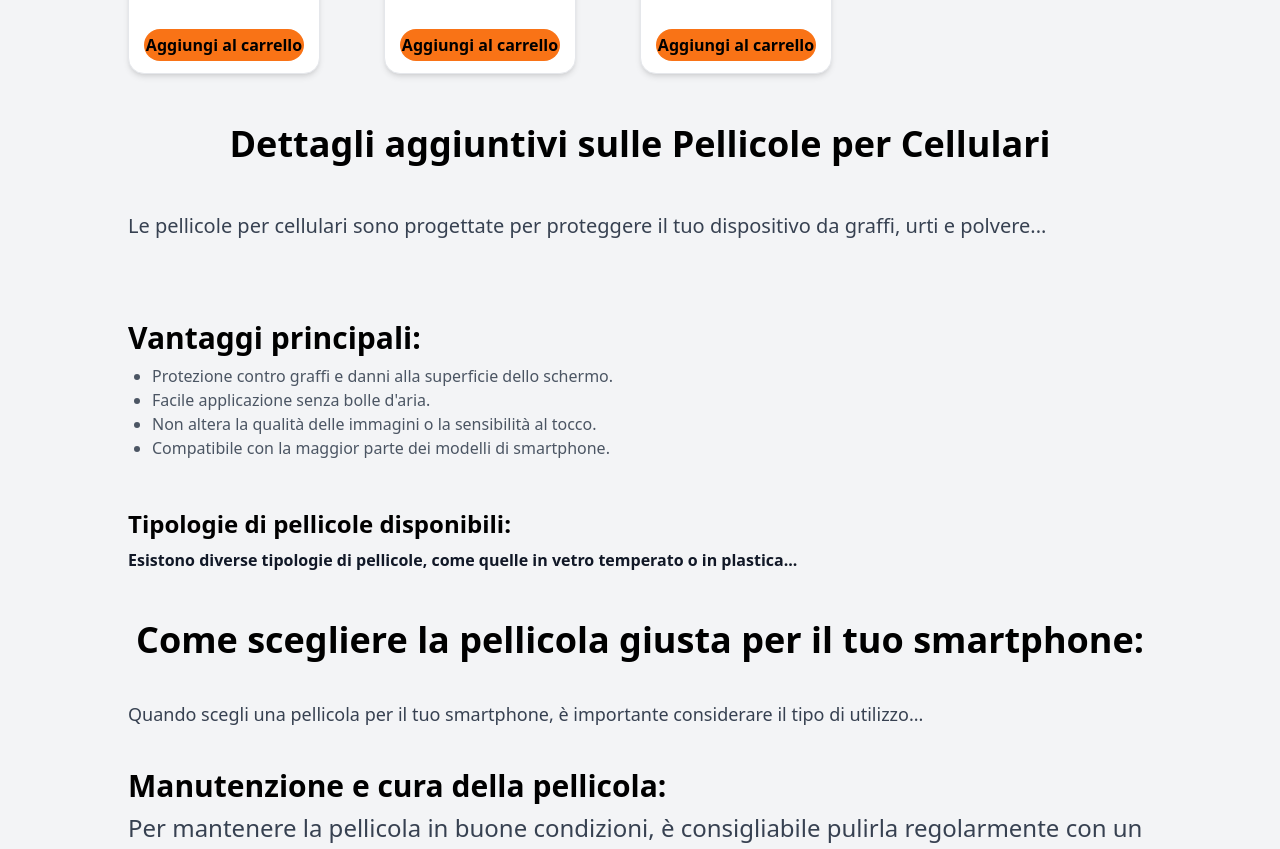
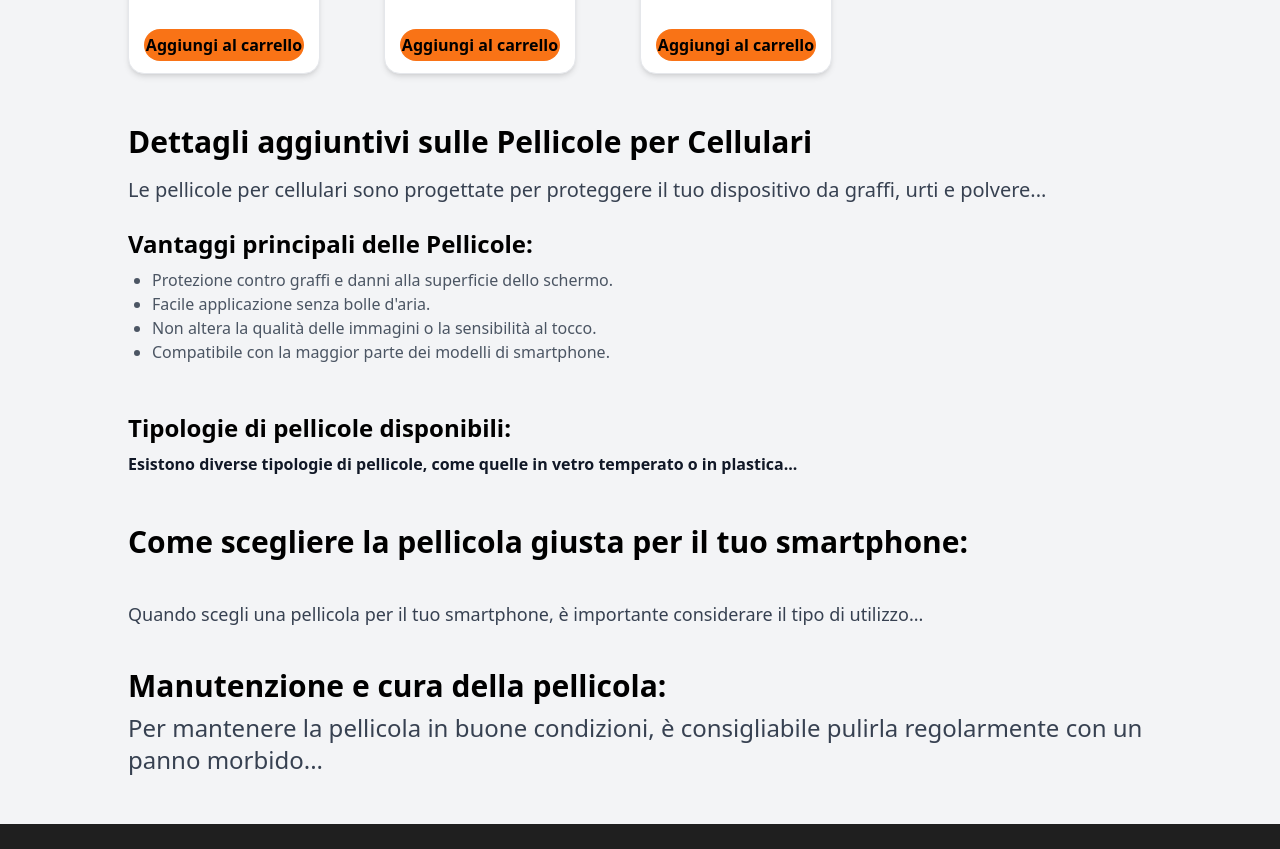
Before and after one commit to rubencommisso/mia_tech_progetto_finale, a React (Vite) app: page /pellicole in a window 1280 px wide. Shown: the part 440-1289 px from the top of the page. Built offline with nearby package versions, Linux system fonts and the light colour scheme.

Commit message:
Modificato la pagina di pellicole

```diff
--- a/src/pages/Pellicole.jsx
+++ b/src/pages/Pellicole.jsx
@@ -109,15 +109,13 @@ const Pellicole = () => {
   return (
     <div className="bg-gray-100 p-10 md:p-6 flex justify-start items-start">
       <div className="max-w-5xl mx-auto flex flex-col justify-center">
-        {/* Titolo principale come in KitPulizia */}
         <h1 className="text-3xl text-start md:mt-2 md:mb-2 font-bold">Pellicole</h1>
         <h2 className="text-2xl font-normal text-start mt-2 md:mb-2">
           Scegli la pellicola che desideri!
         </h2>
 
-        {/* Griglia dei prodotti simile a KitPulizia */}
         <div className="grid grid-cols-1 max-w-3xl justify-items-start mt-4 sm:grid-cols-2 md:grid-cols-3 lg:grid-cols-3">
-          {CardProduct.map(product => (
+          {CardProduct.map((product) => (
             <div
               key={product.id}
               className="flex flex-col justify-center item-center p-4 sm:w-48 sm-52 md:w-60 md:h-80 md:p-0 md:mb-6"
@@ -130,7 +128,6 @@ const Pellicole = () => {
                 activeCardId={activeCardId}
                 onClick={() => handleCardClick(product.id)}
               >
-                {/* Usa il tuo ButtonToPage per coerenza con KitPulizia */}
                 <ButtonToPage
                   onClick={() => handleAddToCart(product)}
                   label="Aggiungi al carrello"
@@ -141,16 +138,13 @@ const Pellicole = () => {
           ))}
         </div>
 
-        {/* Sezione descrittiva */}
         <div>
-          <h2 className="text-4xl text-center font-semibold mb-12">
-            Dettagli aggiuntivi sulle Pellicole per Cellulari
-          </h2>
-          <p className="text-gray-700 text-justify text-xl mt-10">
+          <h2 className="text-3xl text-start font-semibold mb-2">Dettagli aggiuntivi sulle Pellicole per Cellulari</h2>
+          <p className="text-gray-700 text-justify text-xl mt-4">
             Le pellicole per cellulari sono progettate per proteggere il tuo dispositivo da graffi, urti e polvere...
           </p>
 
-          <h3 className="text-3xl font-bold mb-2 mt-20">Vantaggi principali:</h3>
+          <h3 className="text-2xl font-bold mb-2 mt-6">Vantaggi principali delle Pellicole:</h3>
           <ul className="list-disc pl-6 text-gray-600">
             <li>Protezione contro graffi e danni alla superficie dello schermo.</li>
             <li>Facile applicazione senza bolle d'aria.</li>
@@ -158,23 +152,19 @@ const Pellicole = () => {
             <li>Compatibile con la maggior parte dei modelli di smartphone.</li>
           </ul>
 
-          <h3 className="text-2xl font-extrabold mt-12 mb-2">
-            Tipologie di pellicole disponibili:
-          </h3>
+          <h3 className="text-2xl font-extrabold mt-12 mb-2">Tipologie di pellicole disponibili:</h3>
           <p className="text-gray-900 font-black">
             Esistono diverse tipologie di pellicole, come quelle in vetro temperato o in plastica...
           </p>
 
-          <h3 className="text-4xl font-bold text-center mt-12 mb-10">
+          <h3 className="text-3xl font-bold text-start mt-12 mb-10">
             Come scegliere la pellicola giusta per il tuo smartphone:
           </h3>
           <p className="text-gray-700 text-lg">
             Quando scegli una pellicola per il tuo smartphone, è importante considerare il tipo di utilizzo...
           </p>
 
-          <h3 className="text-3xl font-semibold mt-10 mb-2">
-            Manutenzione e cura della pellicola:
-          </h3>
+          <h3 className="text-3xl font-semibold mt-10 mb-2">Manutenzione e cura della pellicola:</h3>
           <p className="text-gray-700 pb-6 text-2xl">
             Per mantenere la pellicola in buone condizioni, è consigliabile pulirla regolarmente con un panno morbido...
           </p>
@@ -182,6 +172,7 @@ const Pellicole = () => {
       </div>
     </div>
   )
+
 }
 
 export default Pellicole
```
